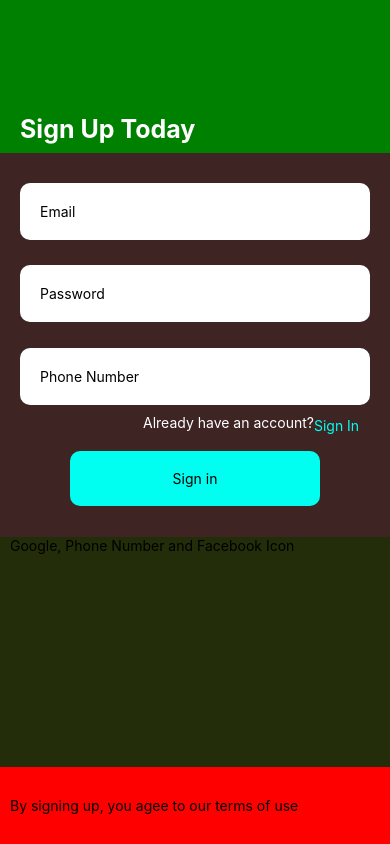
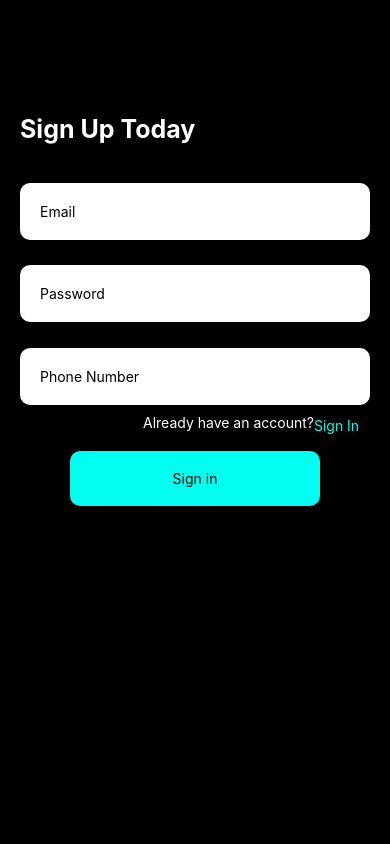
Before and after one commit to Sedinamm/Photography-mobile-app, a React Native app: screen /SignupScreen in a window 390 px wide. Built offline with nearby package versions, Linux system fonts and the light colour scheme.

Commit message:
changed background color

```diff
--- a/Screens/Signup.js
+++ b/Screens/Signup.js
@@ -14,12 +14,12 @@ export default function Signup() {
     <View style={{ flex: 10, backgroundColor: "black", }}>
 
       {/* Signup text */}
-      <View style={{ flex: 2, backgroundColor: "green" }}>
+      <View style={{ flex: 2, backgroundColor: "black" }}>
         <Text style={{marginLeft:20, paddingTop:114, fontSize:25, fontWeight:"bold", color:"white"}}>Sign Up Today</Text>
       </View>
 
       {/* Text input and Btn */}
-      <View style={{flex: 5,backgroundColor: "#7448", }}>
+      <View style={{flex: 5,backgroundColor: "#000", }}>
         {/* Email */}
         <View style={{top:-10}}>
       <View style={{top: 20, margin:20, }}>
@@ -76,12 +76,12 @@ export default function Signup() {
       </View>
 
       {/* Text and Icons */}
-      <View style={{flex: 3,backgroundColor: "#4518",}}>
+      <View style={{flex: 3,backgroundColor: "#000",}}>
       <Text style={{paddingLeft:10,}}>Google, Phone Number and Facebook Icon</Text>
       </View>
 
       {/* Already have an account? */}
-      <View style={{flex: 1,backgroundColor: "red",}}>
+      <View style={{flex: 1,backgroundColor: "#000",}}>
       <Text style={{paddingLeft:10, paddingTop:30}}>By signing up, you agee to our terms of use</Text>
       </View>
     </View>
```
